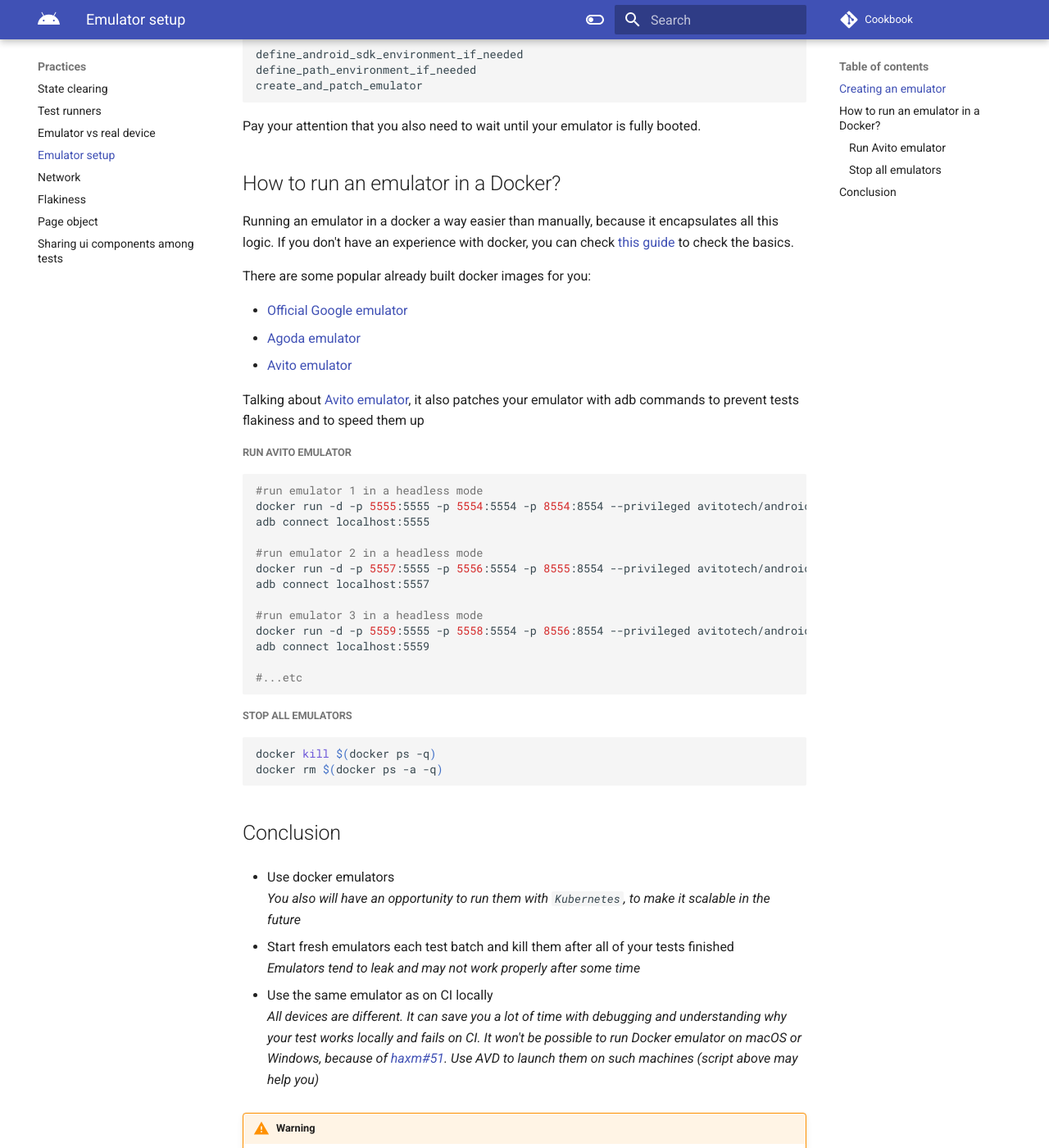
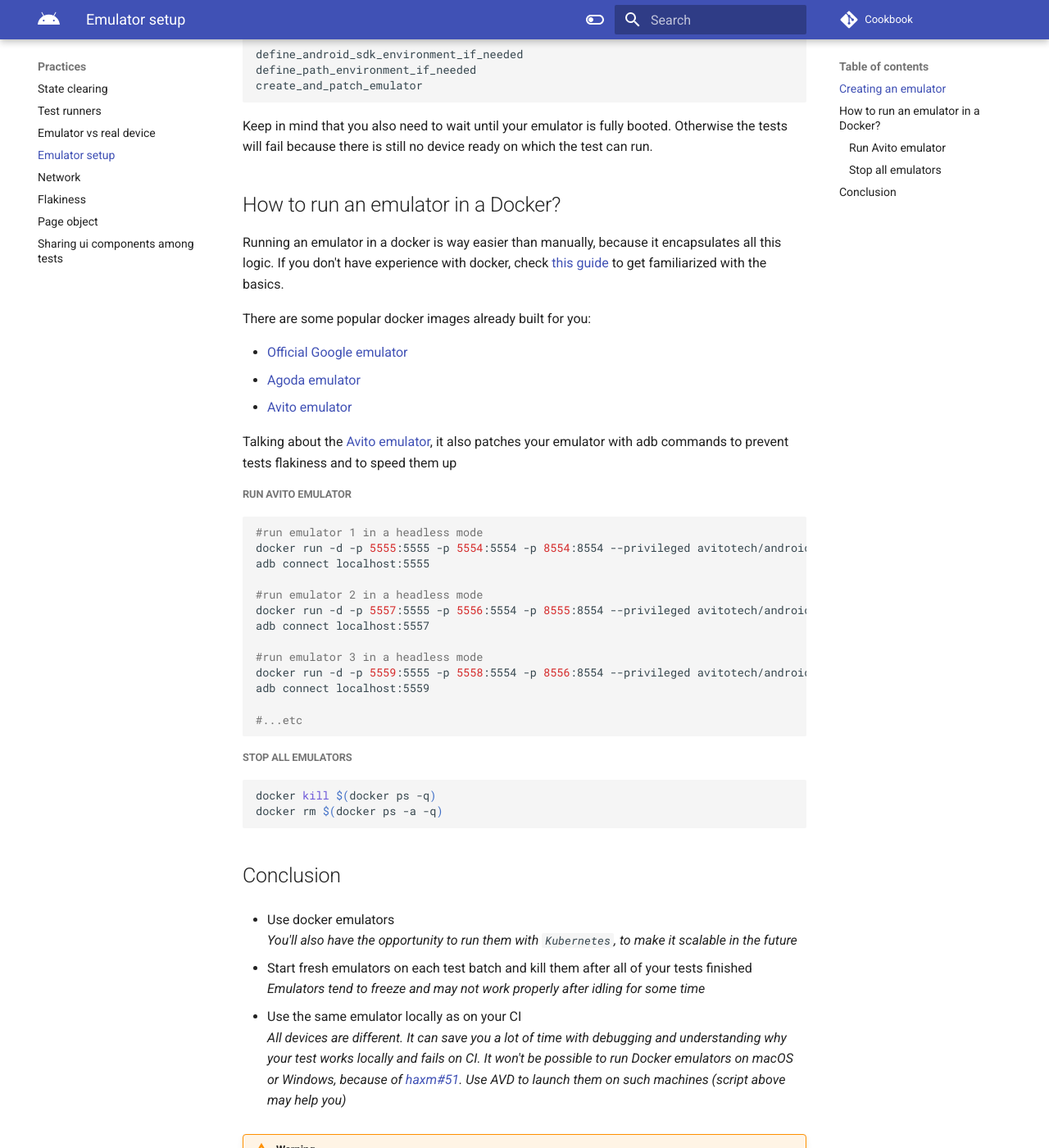
Before and after one commit to android-ui-testing/Cookbook, an MkDocs documentation site: the page built from docs/content/practices/emulator_setup.md, in a window 1280 px wide and 1400 px high, scrolled down 2308 px. Shown: the whole window at 82% size. Built offline with MkDocs 1.6.1 and Material for MkDocs 9.7.7, drawn with Linux system fonts in a browser that asks for light colours; comment, search, counter and statistics services are not loaded; some of the changed text lies outside the part shown.

Commit message:
emulator setup review

````diff
--- a/docs/content/practices/emulator_setup.md
+++ b/docs/content/practices/emulator_setup.md
@@ -9,10 +9,10 @@
 
 ## Creating an emulator
 
-Before starting to read this topic, make sure you've read
-an [an official documentation](https://developer.android.com/studio/run/emulator-commandline)
+Before starting to read this, make sure you've read
+[the official documentation](https://developer.android.com/studio/run/emulator-commandline)
 
-Firstly, you need to create an `ini` configuration:
+Firstly, you need to create an `ini` configuration file for the emulator:
 
 ```ini
 PlayStore.enabled=false
@@ -56,11 +56,11 @@
 * Sensors:Accelerometer, Humidity, Pressure, Light
 * Gyroscope
 
-We don't really need them for our tests run. It also may improve our tests performance, because there are no background
-operations related to that tasks.
+We don't really need them for our test runs. It also may improve our tests performance, because there are no background
+operations related to those tasks.
 
-After that, you can run your emulator by `avd manager`, which is a part of android sdk manager. After your device
-creation, you need change default generated ini file to custom one. You may see an example below:
+After that, you can run your emulator via `avd manager`, which is part of the android sdk manager. After your device
+creation, you need to change the default generated `ini` file to a custom one. Take a look at the example below:
 
 ```bash
 function define_android_sdk_environment_if_needed() {
@@ -109,21 +109,22 @@
 create_and_patch_emulator
 ```
 
-Pay your attention that you also need to wait until your emulator is fully booted.
+Keep in mind that you also need to wait until your emulator is fully booted. Otherwise the tests will fail because there is still no device ready
+on which the test can run.
 
 ## How to run an emulator in a Docker?
 
-Running an emulator in a docker a way easier than manually, because it encapsulates all this logic. If you don't have an
-experience with docker, you can check
-[this guide](https://www.youtube.com/watch?v=zJ6WbK9zFpI) to check the basics.
+Running an emulator in a docker is way easier than manually, because it encapsulates all this logic. If you don't have
+experience with docker, check
+[this guide](https://www.youtube.com/watch?v=zJ6WbK9zFpI) to get familiarized with the basics.
 
-There are some popular already built docker images for you:
+There are some popular docker images already built for you:
 
 * [Official Google emulator](https://github.com/google/android-emulator-container-scripts)
 * [Agoda emulator](https://github.com/agoda-com/docker-emulator-android)
 * [Avito emulator](https://hub.docker.com/r/avitotech/android-emulator-29)
 
-Talking about [Avito emulator](https://github.com/google/android-emulator-container-scripts), it also patches your
+Talking about the [Avito emulator](https://github.com/google/android-emulator-container-scripts), it also patches your
 emulator with adb commands to prevent tests flakiness and to speed them up
 
 ##### Run Avito emulator
@@ -154,18 +155,18 @@
 ## Conclusion
 
 * Use docker emulators </br>
-  _You also will have an opportunity to run them with `Kubernetes`, to make it scalable in the future_
+  _You'll also have the opportunity to run them with `Kubernetes`, to make it scalable in the future_
 
-* Start fresh emulators each test batch and kill them after all of your tests finished</br>
-  _Emulators tend to leak and may not work properly after some time_
+* Start fresh emulators on each test batch and kill them after all of your tests finished</br>
+  _Emulators tend to freeze and may not work properly after idling for some time_
 
-* Use the same emulator as on CI locally</br>
+* Use the same emulator locally as on your CI </br>
   _All devices are different. It can save you a lot of time with debugging and understanding why your test works locally
-  and fails on CI. It won't be possible to run Docker emulator on macOS or Windows, because
+  and fails on CI. It won't be possible to run Docker emulators on macOS or Windows, because
   of [haxm#51](https://github.com/intel/haxm/issues/51#issuecomment-389731675). Use AVD to launch them on such
   machines (script above may help you)_
 
 !!! warning
 
-    To run an emulator on CI with a docker, make sure that nested virtualisation supported and KVM installed.
+    To run an emulator on CI with a docker, make sure that nested virtualisation is supported and KVM is installed.
     You can check more details [here](https://developer.android.com/studio/run/emulator-acceleration#vm-linux)
````
Also changed, not shown: other parts of docs/content/practices/emulator_setup.md (+1 -1 lines).
